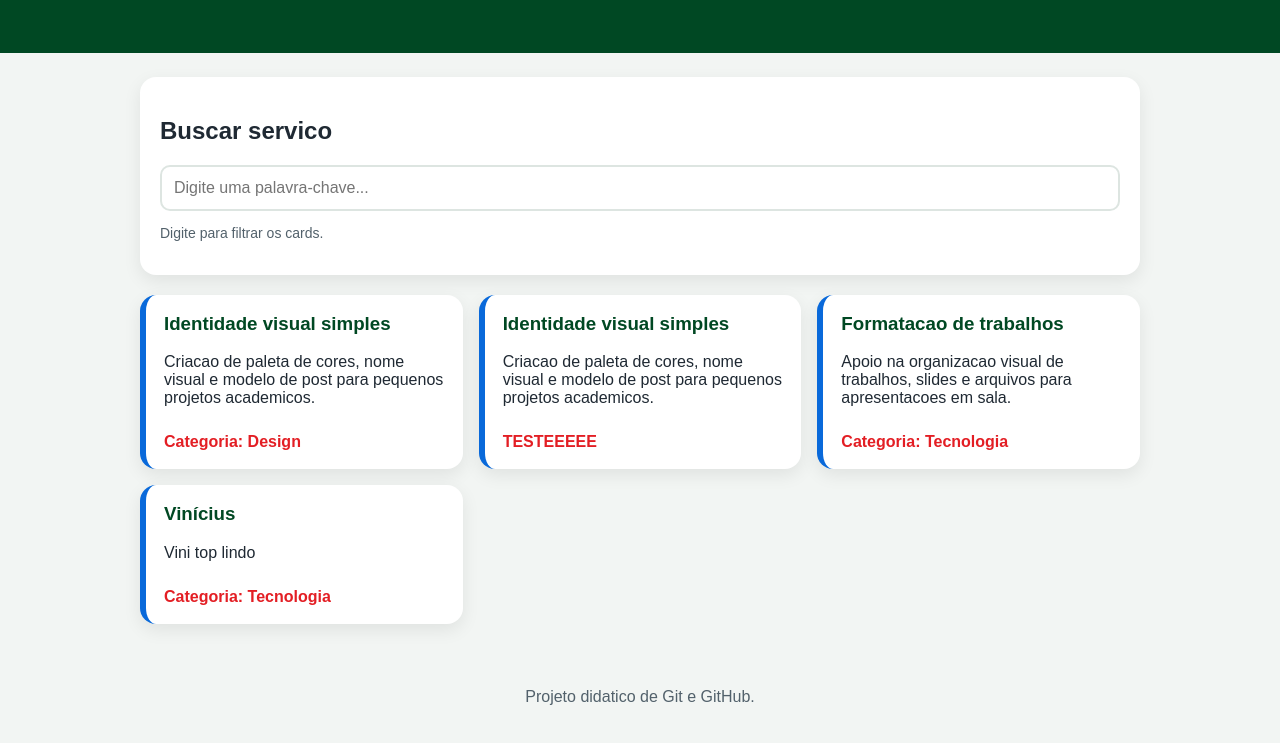
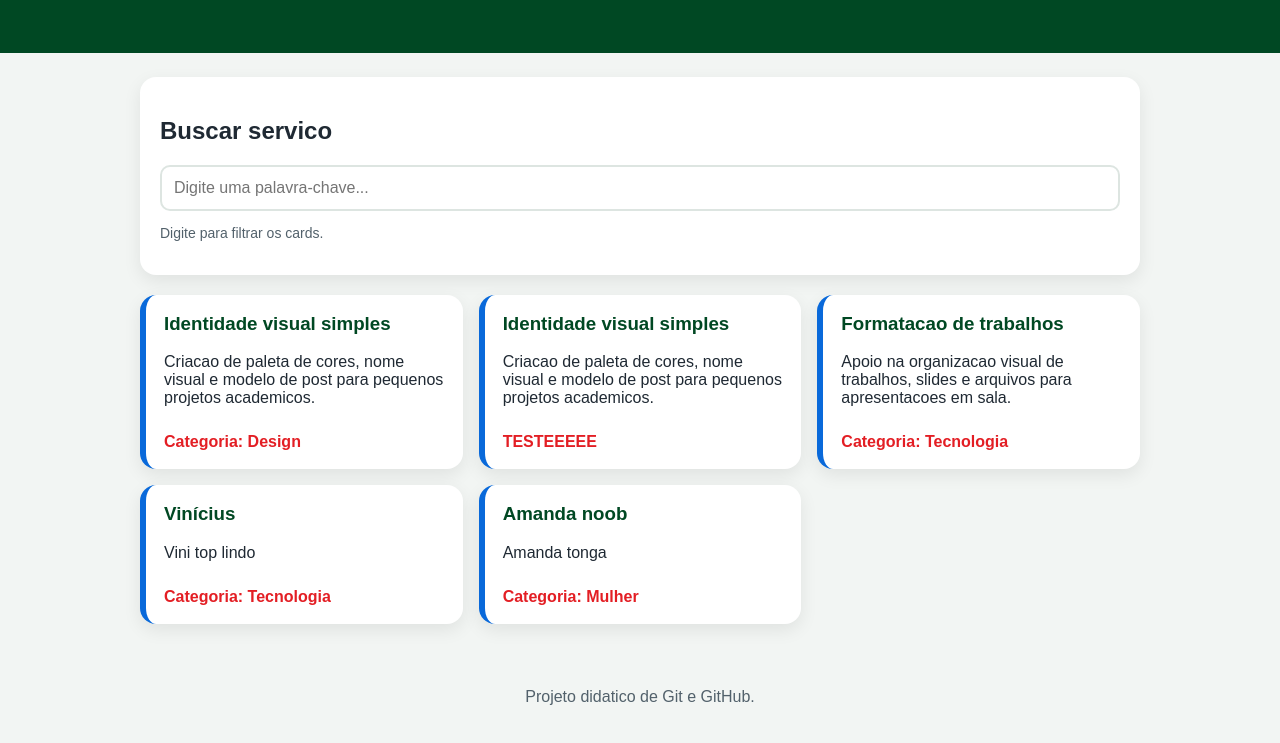
Before and after one commit to vinisnzy/mural-servicos-turma, a plain HTML site: page index.html in a window 1280 px wide. Shown: the part 203-946 px from the top of the page. Drawn offline with Linux system fonts and the light colour scheme.

Commit message:
feat: Adiciona segundo card de servico

```diff
--- a/index.html
+++ b/index.html
@@ -62,6 +62,14 @@
         </p>
         <span>Categoria: Tecnologia</span>
       </article>
+
+      <article class="card" data-categoria="tecnologia">
+        <h3>Amanda noob</h3>
+        <p>
+          Amanda tonga
+        </p>
+        <span>Categoria: Mulher</span>
+      </article>
     </section>
   </main>
 
```
